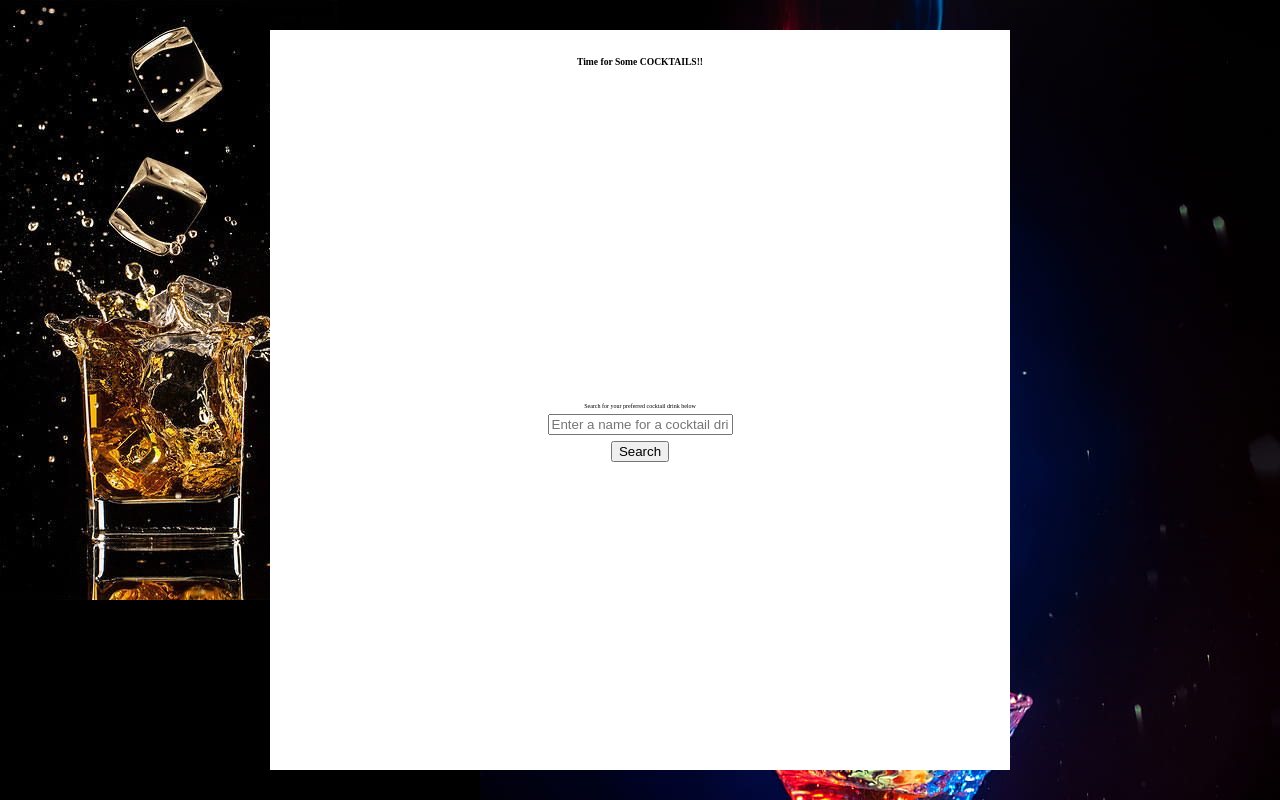
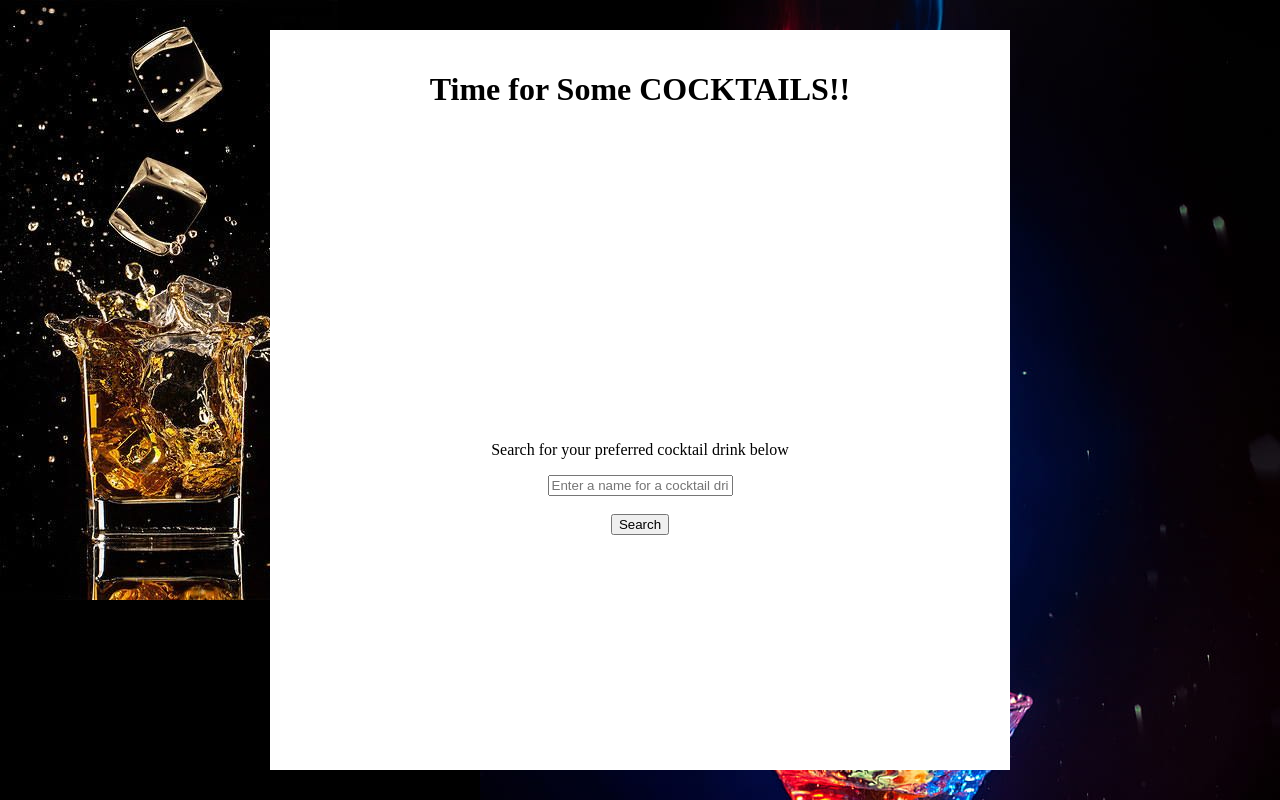
Before and after one commit to Josphat0707/phase-1-individual-project, a plain HTML site: page index.html in a window 1280 px wide. Drawn offline with Linux system fonts and the light colour scheme.

Commit message:
Fixing styling issues on the css file

```diff
--- a/index.html
+++ b/index.html
@@ -10,7 +10,7 @@
 </head>
 <body>
     <div id="main">
-            <h1 style="text-align: center;">Time for Some COCKTAILS!!</h1><br>
+            <h1 style="text-align: center;">Time for Some COCKTAILS!!</h1>
                 <div class="text-centered">
                     <p style="text-align: center;">Search for your preferred cocktail drink below</p>
 
--- a/style.css
+++ b/style.css
@@ -26,7 +26,7 @@ body{
     background-color: white;
     padding: 20px;
     color: black;
-    font-size: 30%;
+    font-size: 100%;
     font-family: serif;
 }
 
```
